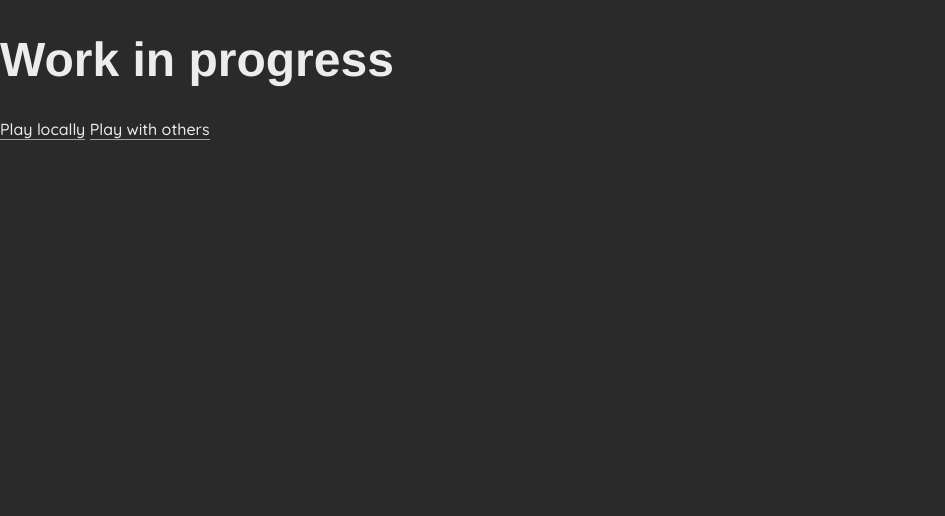
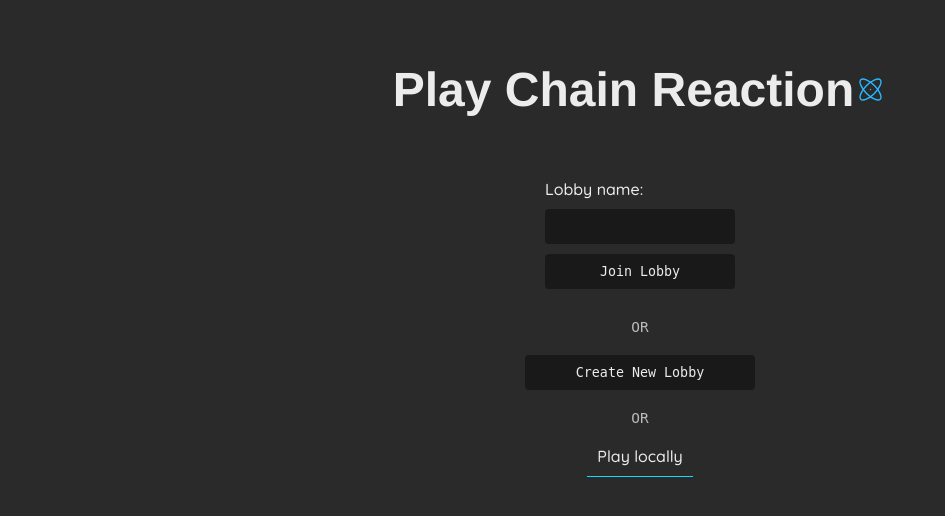
Before and after one commit to hrushikeshrv/chainrxn, a Django app: page / in a window 1280 px wide. Shown: the top 516 px of the page, without its empty margins (0-945 px from the left). Run offline with Django 4.2, Linux system fonts and the light colour scheme; some web fonts are replaced.

Commit message:
Polished templates

```diff
--- a/chainrxn/settings.py
+++ b/chainrxn/settings.py
@@ -21,8 +21,8 @@ BASE_DIR = Path(__file__).resolve().parent.parent
 # See https://docs.djangoproject.com/en/4.1/howto/deployment/checklist/
 
 # SECURITY WARNING: keep the secret key used in production secret!
-SECRET_KEY = os.environ.get("CHAINRXN_SECRET_KEY")
-
+# SECRET_KEY = os.environ.get("CHAINRXN_SECRET_KEY")
+SECRET_KEY = 'secret-key'
 # SECURITY WARNING: don't run with debug turned on in production!
 DEBUG = True
 
--- a/core/templates/core/homepage.html
+++ b/core/templates/core/homepage.html
@@ -4,7 +4,40 @@
 {% block title  %}Play Chain Reaction{% endblock %}
 
 {% block body %}
-    <h1>Work in progress</h1>
-    <a href="{% url 'core:play_local' %}">Play locally</a>
-    <a href="{% url 'core:play_local' %}">Play with others</a>
+    <div class="pad-30 flexbox-column">
+        <h1 class="flexbox-row ajc">
+            <span>Play Chain Reaction</span>
+            <span>
+                    <svg xmlns="http://www.w3.org/2000/svg" class="icon icon-tabler icon-tabler-atom" width="33" height="33" viewBox="0 0 24 24" stroke-width="1.5" stroke="#2AB8FF" fill="none" stroke-linecap="round" stroke-linejoin="round">
+                      <path stroke="none" d="M0 0h24v24H0z" fill="none"/>
+                      <line x1="12" y1="12" x2="12" y2="12.01" />
+                      <path d="M12 2a4 10 0 0 0 -4 10a4 10 0 0 0 4 10a4 10 0 0 0 4 -10a4 10 0 0 0 -4 -10" transform="rotate(45 12 12)" />
+                      <path d="M12 2a4 10 0 0 0 -4 10a4 10 0 0 0 4 10a4 10 0 0 0 4 -10a4 10 0 0 0 -4 -10" transform="rotate(-45 12 12)" />
+                    </svg>
+            </span>
+        </h1>
+        <div class="flexbox-column ajc">
+            <div class="flexbox-column">
+                <div class="flexbox-column pad-30">
+                    <label for="lobby-name">Lobby name:</label>
+                    <input type="text" id="lobby-name">
+                    <button class="pad-10" id="join-lobby">Join Lobby</button>
+                </div>
+                <span class="flexbox-row ajc cta-or">OR</span>
+                <div class="flexbox-column pad-10">
+                    <button class="pad-10" id="create-new-lobby">Create New Lobby</button>
+                </div>
+                <span class="flexbox-row ajc cta-or mt-10">OR</span>
+                <div class="flexbox-column pad-10 ajc">
+                    <a class="pad-10" href="{% url 'core:play_local' %}">Play locally</a>
+                </div>
+            </div>
+        </div>
+    </div>
+
+
 {% endblock %}
+
+{% block javascript %}
+    <script src="{% static 'js/lobby_manager.js' %}"></script>
+{% endblock %}
--- a/static/css/styles.css
+++ b/static/css/styles.css
@@ -165,6 +165,7 @@
 html, body {
     margin: 0;
     padding: 0;
+    scroll-behavior: smooth;
 }
 
 body {
@@ -208,6 +209,18 @@ input, button {
     border: none;
     color: var(--default-font-color);
     margin-top: 10px;
+    transition: background-color ease 0.2s;
+    border-radius: 4px;
+}
+
+input:hover,
+button:hover {
+    background-color: var(--background-dark-2);
+}
+
+input:focus,
+button:focus {
+    outline: white solid 1px;
 }
 
 /*
@@ -572,3 +585,9 @@ input, button {
     text-shadow: 0 0 2px black;
     padding: 5px;
 }
+
+.cta-or {
+    font-family: var(--monospace-font);
+    color: var(--muted-font);
+    font-size: 0.9rem;
+}
--- a/static/js/core/chainreaction.js
+++ b/static/js/core/chainreaction.js
@@ -203,7 +203,6 @@ class Game {
                     this.addParticle(n[0], n[1], this.getCurrentPlayer());
                 }
             }
-            console.log('Done exploding', row, col, '. Now rendering');
             this.render();
 
         }
--- a/templates/game-info.html
+++ b/templates/game-info.html
@@ -1,6 +1,12 @@
 <div class="pad-30 flexbox-column">
     <h1>Chain Reaction</h1>
 </div>
+
+{% if lobby_code %}
+<div class="pad-30 flexbox-column">
+    <h1>{{ lobby_code }}</h1>
+</div>
+{% endif %}
 
 <div class="pad-30 flexbox-column">
     <label for="n-players">How many people are playing?</label>
```
Also changed, not shown: core/templates/core/play_local.html (+6 -2 lines), static/js/play.js (+11 -1 lines), static/js/lobby_manager.js (added).
